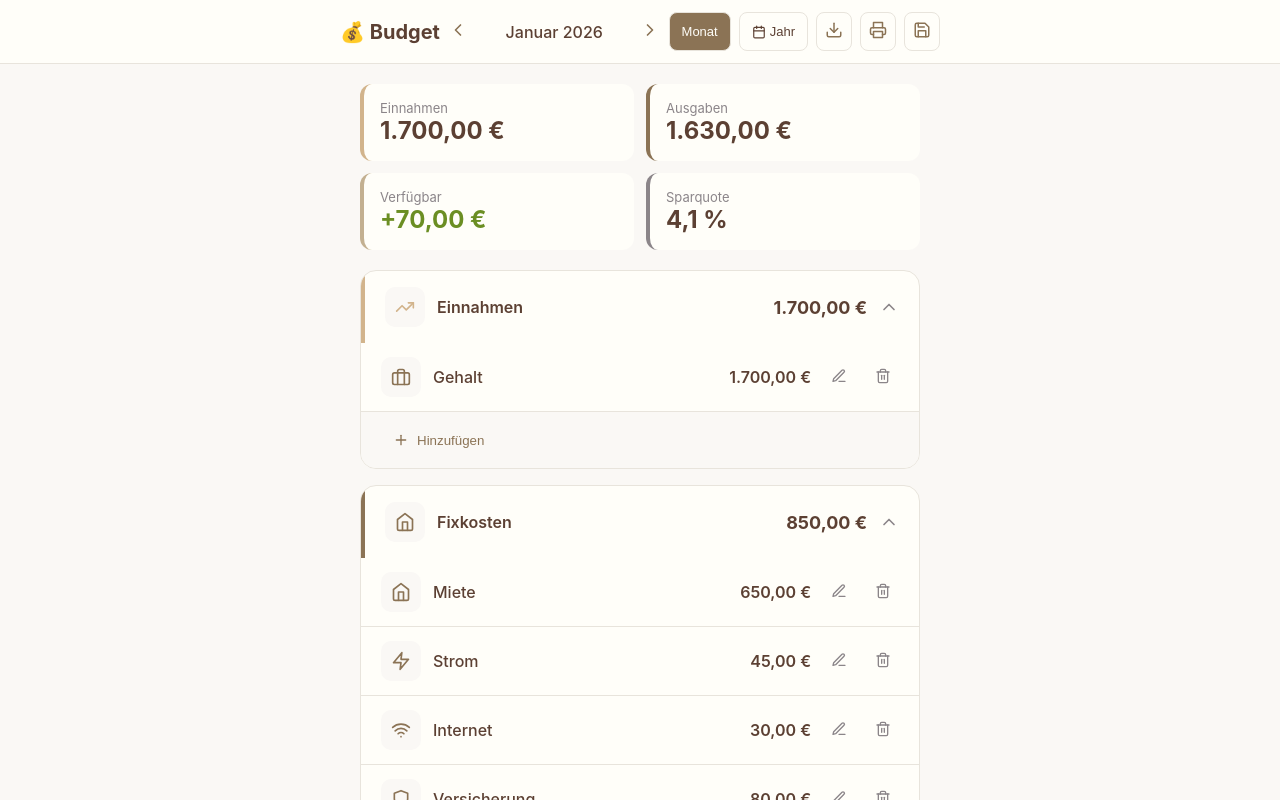
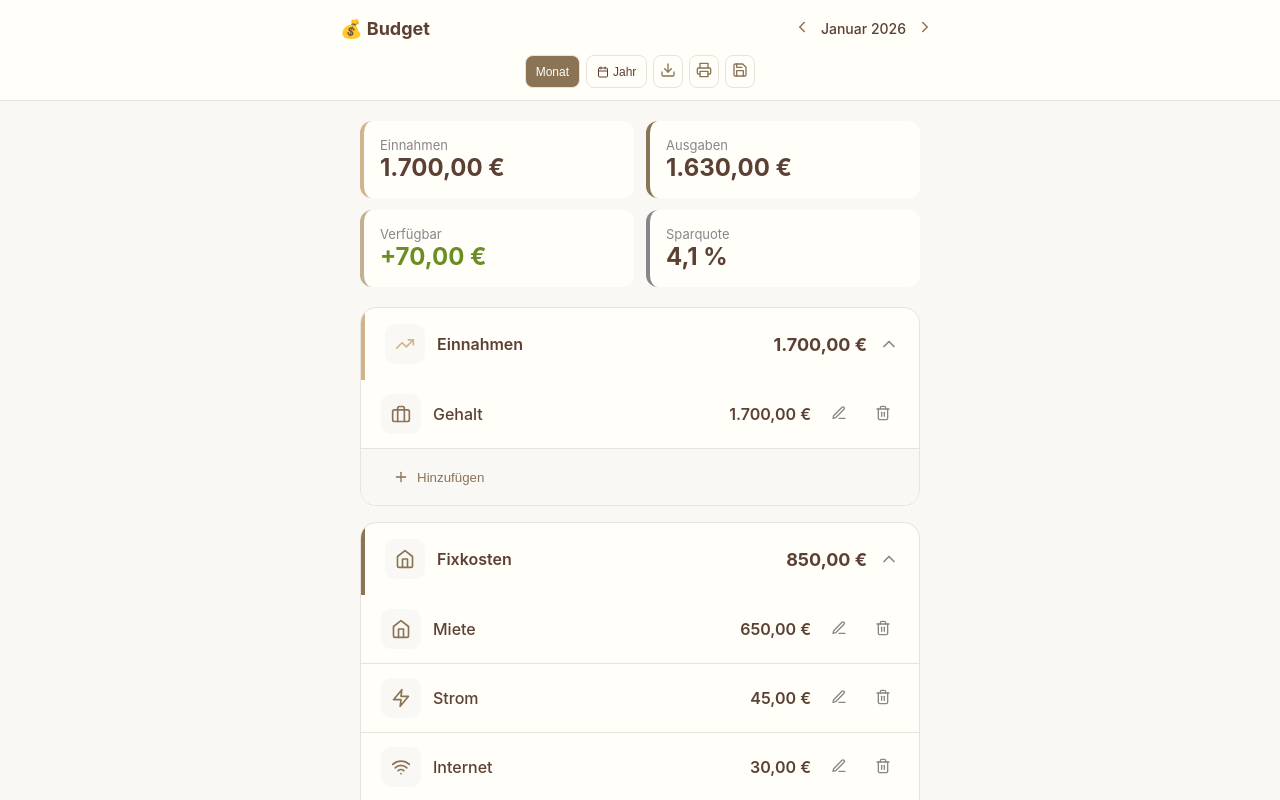
Before and after one commit to sophrager-art/Budget-APP, a React (Vite) app: page / in a window 1280 px wide. Shown: the top 800 px of the page. Built offline with nearby package versions, Linux system fonts and the light colour scheme.

Commit message:
Update App.jsx

```diff
--- a/src/App.jsx
+++ b/src/App.jsx
@@ -692,9 +692,11 @@ export default function App() {
 
   return (
     <div style={{ minHeight: '100vh', background: '#FAF8F5' }}>
-      <header style={{ background: '#FFFEF9', borderBottom: '1px solid #E8E4DC', padding: '12px 20px', position: 'sticky', top: 0, zIndex: 100 }}>
-        <div style={{ maxWidth: 600, margin: '0 auto', display: 'flex', alignItems: 'center', justifyContent: 'space-between' }}>
-          <h1 style={{ fontSize: 20, fontWeight: 700, color: '#5C4033', margin: 0, cursor: 'pointer' }} onClick={() => setEditingName(true)}>
+      <header style={{ background: '#FFFEF9', borderBottom: '1px solid #E8E4DC', padding: '12px 16px', position: 'sticky', top: 0, zIndex: 100 }}>
+        <div style={{ maxWidth: 600, margin: '0 auto' }}>
+          {/* Erste Zeile: Logo + Monat + Buttons */}
+          <div style={{ display: 'flex', alignItems: 'center', justifyContent: 'space-between', flexWrap: 'wrap', gap: 8 }}>
+            <h1 style={{ fontSize: 18, fontWeight: 700, color: '#5C4033', margin: 0, cursor: 'pointer' }} onClick={() => setEditingName(true)}>
             {editingName ? (
               <input
                 autoFocus
@@ -702,7 +704,7 @@ export default function App() {
                 onChange={(e) => setAppName(e.target.value)}
                 onBlur={() => setEditingName(false)}
                 onKeyDown={(e) => e.key === 'Enter' && setEditingName(false)}
-                style={{ fontSize: 20, fontWeight: 700, color: '#5C4033', border: 'none', background: 'transparent', width: 120, outline: '2px solid #D2B48C', borderRadius: 4, padding: '2px 4px' }}
+                style={{ fontSize: 18, fontWeight: 700, color: '#5C4033', border: 'none', background: 'transparent', width: 100, outline: '2px solid #D2B48C', borderRadius: 4, padding: '2px 4px' }}
               />
             ) : (
               <>💰 {appName}</>
@@ -710,22 +712,24 @@ export default function App() {
           </h1>
 
           {tab === 'budget' && (
-            <div style={{ display: 'flex', alignItems: 'center', gap: 8 }}>
-              <button onClick={prevMonth} style={{ padding: 8, border: 'none', background: 'transparent', cursor: 'pointer' }}><ChevronLeft size={20} color="#8B7355" /></button>
-              <span style={{ fontWeight: 500, minWidth: 140, textAlign: 'center', color: '#5C4033' }}>{getMonthName(currentMonth)}</span>
-              <button onClick={nextMonth} style={{ padding: 8, border: 'none', background: 'transparent', cursor: 'pointer' }}><ChevronRight size={20} color="#8B7355" /></button>
+            <div style={{ display: 'flex', alignItems: 'center', gap: 4 }}>
+              <button onClick={prevMonth} style={{ padding: 6, border: 'none', background: 'transparent', cursor: 'pointer' }}><ChevronLeft size={18} color="#8B7355" /></button>
+              <span style={{ fontWeight: 500, fontSize: 14, textAlign: 'center', color: '#5C4033' }}>{getMonthName(currentMonth)}</span>
+              <button onClick={nextMonth} style={{ padding: 6, border: 'none', background: 'transparent', cursor: 'pointer' }}><ChevronRight size={18} color="#8B7355" /></button>
             </div>
           )}
           {tab === 'year' && (
-            <span style={{ fontWeight: 500, color: '#5C4033' }}>Jahr {year}</span>
+            <span style={{ fontWeight: 500, color: '#5C4033', fontSize: 14 }}>Jahr {year}</span>
           )}
+          </div>
 
-          <div style={{ display: 'flex', gap: 8, position: 'relative' }}>
-            <button onClick={() => setTab('budget')} style={{ padding: '8px 12px', border: '1px solid #E8E4DC', borderRadius: 8, background: tab === 'budget' ? '#8B7355' : '#FFFEF9', color: tab === 'budget' ? '#FFFEF9' : '#5C4033', cursor: 'pointer', fontWeight: 500, fontSize: 13 }}>Monat</button>
-            <button onClick={() => setTab('year')} style={{ padding: '8px 12px', border: '1px solid #E8E4DC', borderRadius: 8, background: tab === 'year' ? '#8B7355' : '#FFFEF9', color: tab === 'year' ? '#FFFEF9' : '#5C4033', cursor: 'pointer', fontWeight: 500, fontSize: 13, display: 'flex', alignItems: 'center', gap: 4 }}><Calendar size={14} />Jahr</button>
-            <button onClick={tab === 'year' ? exportYearCSV : exportCSV} style={{ padding: 8, border: '1px solid #E8E4DC', borderRadius: 8, background: '#FFFEF9', cursor: 'pointer' }} title="CSV exportieren"><Download size={18} color="#8B7355" /></button>
-            <button onClick={handlePrint} style={{ padding: 8, border: '1px solid #E8E4DC', borderRadius: 8, background: '#FFFEF9', cursor: 'pointer' }} title="Drucken"><Printer size={18} color="#8B7355" /></button>
-            <button onClick={() => setShowDataMenu(!showDataMenu)} style={{ padding: 8, border: '1px solid #E8E4DC', borderRadius: 8, background: showDataMenu ? '#8B7355' : '#FFFEF9', cursor: 'pointer' }} title="Daten verwalten"><Save size={18} color={showDataMenu ? '#FFFEF9' : '#8B7355'} /></button>
+          {/* Zweite Zeile: Tab-Buttons + Icons */}
+          <div style={{ display: 'flex', gap: 6, marginTop: 10, flexWrap: 'wrap', justifyContent: 'center', position: 'relative' }}>
+            <button onClick={() => setTab('budget')} style={{ padding: '6px 10px', border: '1px solid #E8E4DC', borderRadius: 8, background: tab === 'budget' ? '#8B7355' : '#FFFEF9', color: tab === 'budget' ? '#FFFEF9' : '#5C4033', cursor: 'pointer', fontWeight: 500, fontSize: 12 }}>Monat</button>
+            <button onClick={() => setTab('year')} style={{ padding: '6px 10px', border: '1px solid #E8E4DC', borderRadius: 8, background: tab === 'year' ? '#8B7355' : '#FFFEF9', color: tab === 'year' ? '#FFFEF9' : '#5C4033', cursor: 'pointer', fontWeight: 500, fontSize: 12, display: 'flex', alignItems: 'center', gap: 4 }}><Calendar size={12} />Jahr</button>
+            <button onClick={tab === 'year' ? exportYearCSV : exportCSV} style={{ padding: 6, border: '1px solid #E8E4DC', borderRadius: 8, background: '#FFFEF9', cursor: 'pointer' }} title="CSV exportieren"><Download size={16} color="#8B7355" /></button>
+            <button onClick={handlePrint} style={{ padding: 6, border: '1px solid #E8E4DC', borderRadius: 8, background: '#FFFEF9', cursor: 'pointer' }} title="Drucken"><Printer size={16} color="#8B7355" /></button>
+            <button onClick={() => setShowDataMenu(!showDataMenu)} style={{ padding: 6, border: '1px solid #E8E4DC', borderRadius: 8, background: showDataMenu ? '#8B7355' : '#FFFEF9', cursor: 'pointer' }} title="Daten verwalten"><Save size={16} color={showDataMenu ? '#FFFEF9' : '#8B7355'} /></button>
 
             {showDataMenu && (
               <div style={{ position: 'absolute', top: '100%', right: 0, marginTop: 8, background: '#FFFEF9', border: '1px solid #E8E4DC', borderRadius: 12, boxShadow: '0 4px 12px rgba(0,0,0,0.1)', zIndex: 200, minWidth: 200, overflow: 'hidden' }}>
```
